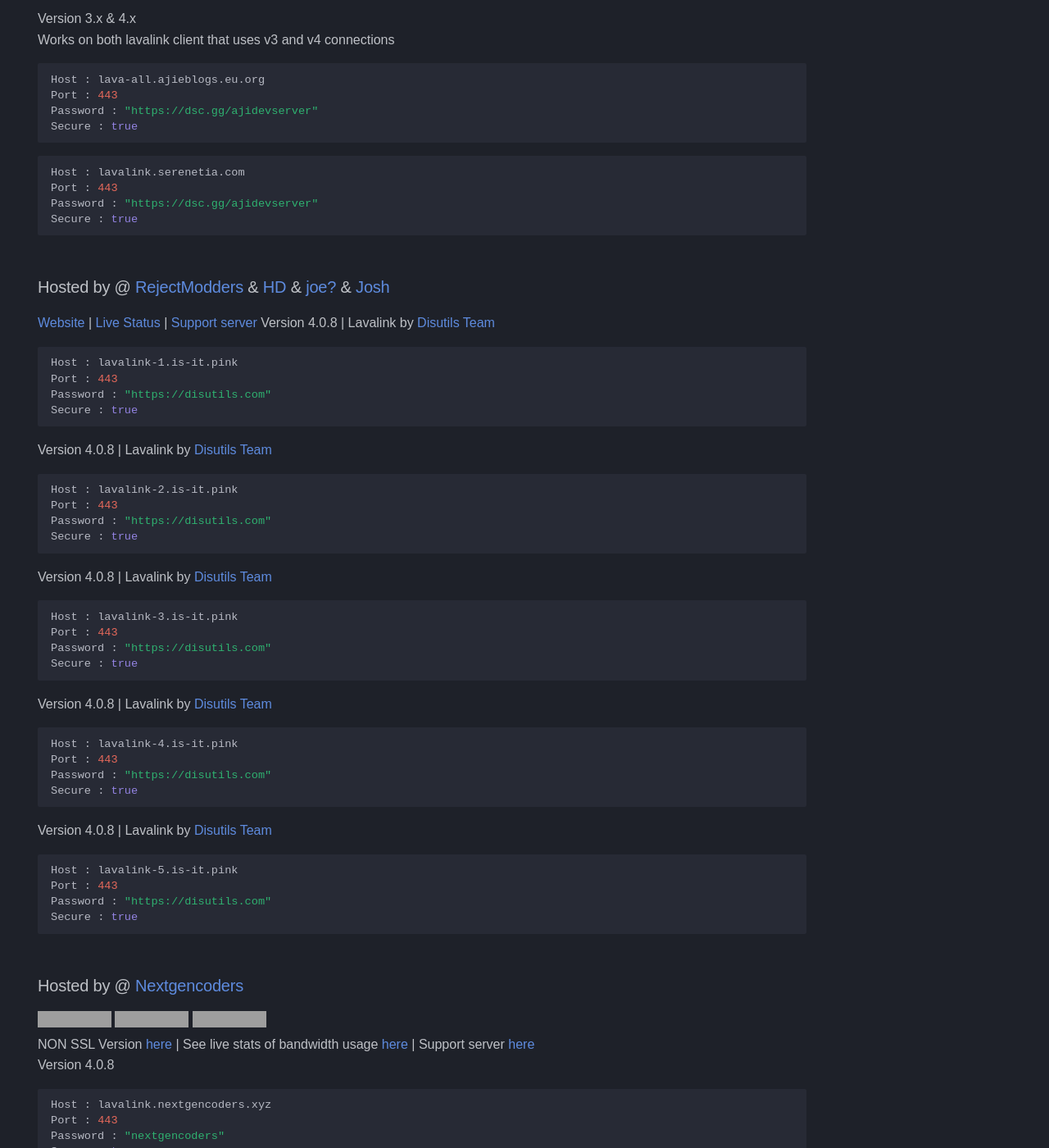
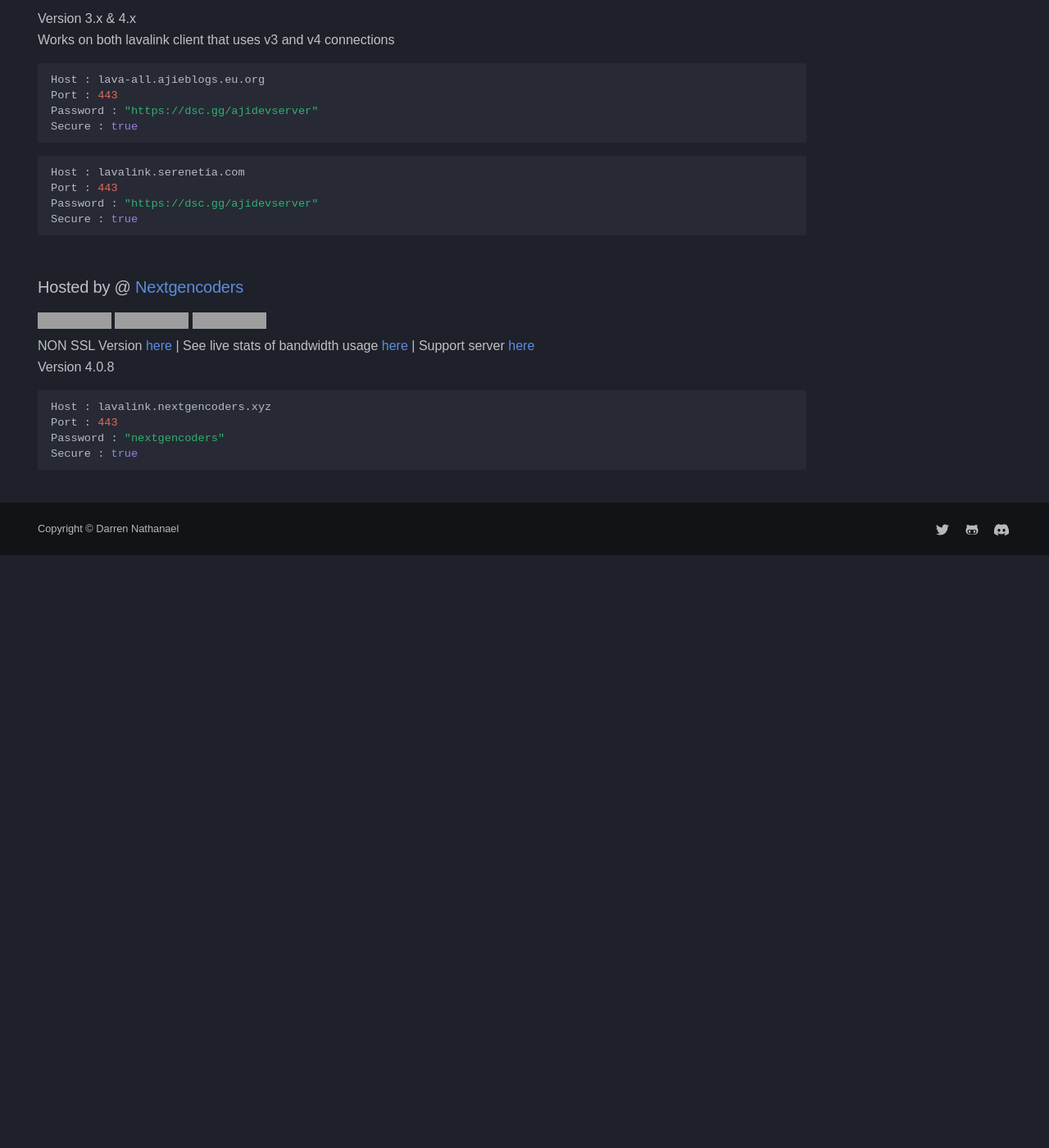
Before and after one commit to DarrenOfficial/lavalink-list, an MkDocs documentation site: the page built from docs/SSL/lavalink-with-ssl.md, in a window 1280 px wide and 1400 px high, scrolled down 1022 px. Shown: the whole window at 82% size. Built offline with MkDocs 1.6.1 and Material for MkDocs 9.7.7, drawn with Linux system fonts in a browser that asks for light colours; some web fonts are replaced; comment, search, counter and statistics services are not loaded; a style sheet for code colours, icons or effects is not loaded; after the commit the page ends 1699 px from its top, so only the background shows below that; some of the changed text lies outside the part shown; grey boxes are pictures that could not be loaded.

Commit message:
Update lavalink-with-ssl.md (#679)
Removing my nodes

````diff
--- a/docs/SSL/lavalink-with-ssl.md
+++ b/docs/SSL/lavalink-with-ssl.md
@@ -68,43 +68,6 @@ Password : "https://dsc.gg/ajidevserver"
 Secure : true
 ```
 
-### Hosted by @ [RejectModders](https://discord.com/users/418941954252996609) & [HD](https://discord.com/users/715406424947294290) & [joe?](https://discord.com/users/379395029086633985) & [Josh](https://discord.com/users/235926974558765056)
-[Website](https://disutils.com) | [Live Status](https://lavalink.disutils.com) | [Support server](https://discord.gg/28RuT8WsKT)
-Version 4.0.8 | Lavalink by [Disutils Team](https://disutils.com)
-```bash
-Host : lavalink-1.is-it.pink
-Port : 443
-Password : "https://disutils.com"
-Secure : true
-```
-Version 4.0.8 | Lavalink by [Disutils Team](https://disutils.com)
-```bash
-Host : lavalink-2.is-it.pink
-Port : 443
-Password : "https://disutils.com"
-Secure : true
-```
-Version 4.0.8 | Lavalink by [Disutils Team](https://disutils.com)
-```bash
-Host : lavalink-3.is-it.pink
-Port : 443
-Password : "https://disutils.com"
-Secure : true
-```
-Version 4.0.8 | Lavalink by [Disutils Team](https://disutils.com)
-```bash
-Host : lavalink-4.is-it.pink
-Port : 443
-Password : "https://disutils.com"
-Secure : true
-```
-Version 4.0.8 | Lavalink by [Disutils Team](https://disutils.com)
-```bash
-Host : lavalink-5.is-it.pink
-Port : 443
-Password : "https://disutils.com"
-Secure : true
-```
 ### Hosted by @ [Nextgencoders](<https://discord.com/users/619756609337425950>) <br>
 ![Lavalink Status](https://img.shields.io/endpoint?url=https://node.nextgencoders.xyz/api/v1/badge/status-json/0)  ![Lavalink Uptime](https://img.shields.io/endpoint?url=https://node.nextgencoders.xyz/api/v1/badge/uptime-json/0)  ![Lavalink Players](https://img.shields.io/endpoint?url=https://node.nextgencoders.xyz/api/v1/badge/players-json/0) <br>
 NON SSL Version [here](https://lavalink.darrennathanael.com/NoSSL/lavalink-without-ssl/#hosted-by-nextgencoders) | See live stats of bandwidth usage [here](https://node.nextgencoders.xyz/) | Support server [here](https://discord.gg/9J9X4fzhSt) <br>
````
